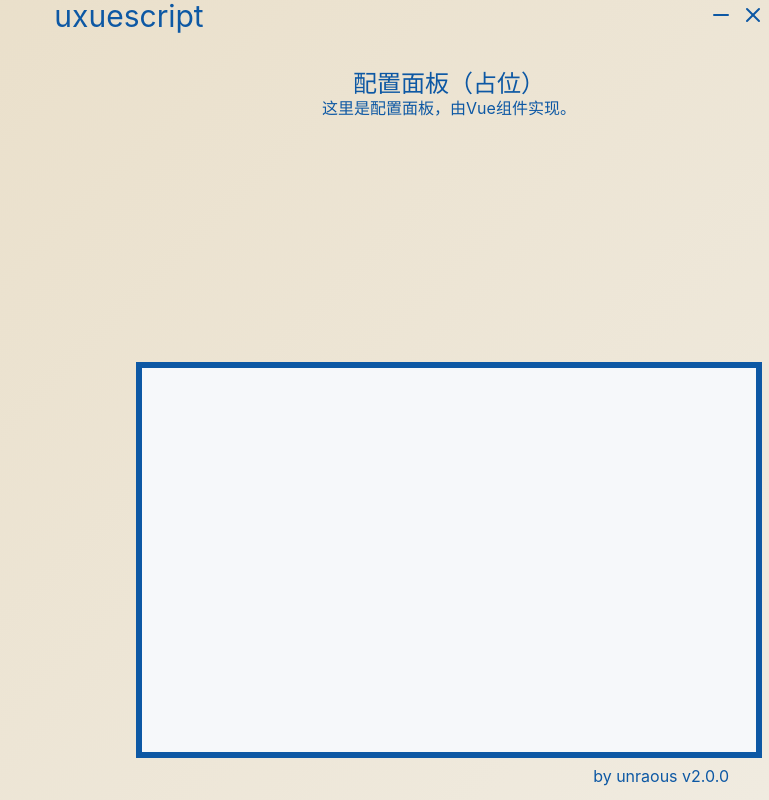
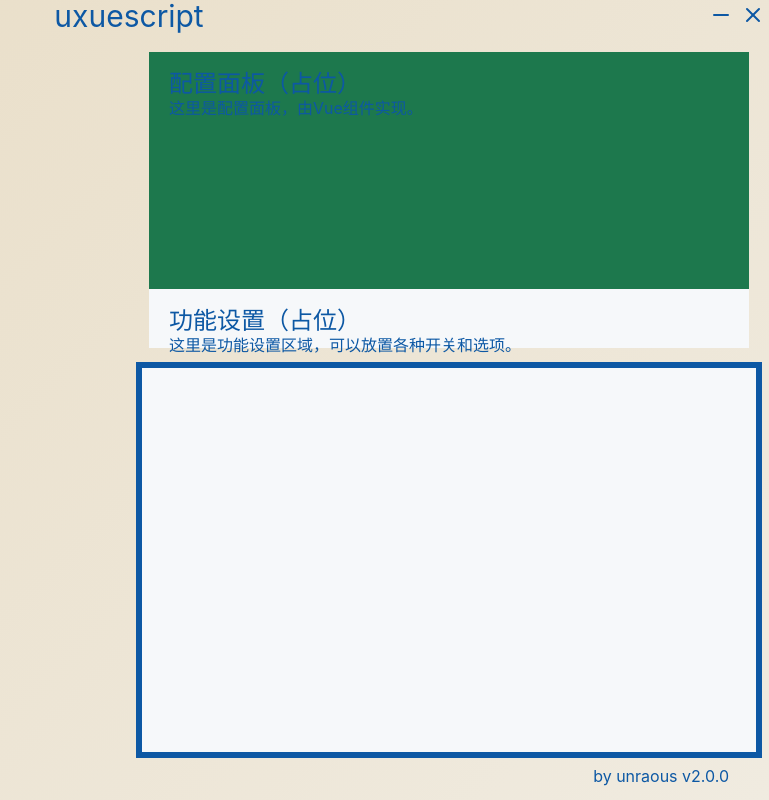
Before and after one commit to unraous/uxs-rs, a Vue app: page / in a window 1280 px wide. Shown: the whole page, without its empty margins (511-1280 px from the left). Built offline with nearby package versions, Linux system fonts and the light colour scheme.

Commit message:
seperate config panel

```diff
--- a/src/App.vue
+++ b/src/App.vue
@@ -6,8 +6,6 @@ import ConfigPanel from '@/layouts/ConfigPanel.vue';
 
 <template>
   <main class="container">
-    <!-- Glitch 遮罩 - 覆盖整个视口（暂时停用） -->
-    <div class="glitch-mask"></div>
     <MenuBar/>
     <div class="main-layout">
       <div class="left-panel">
--- a/src/layouts/ConfigPanel.vue
+++ b/src/layouts/ConfigPanel.vue
@@ -3,15 +3,21 @@
 </script>
 
 <template>
-  <div class="config-panel">
-    <h2>配置面板（占位）</h2>
-    <p>这里是配置面板，由Vue组件实现。</p>
+  <div class="body">
+    <div class="config">
+      <h2>配置面板（占位）</h2>
+      <p>这里是配置面板，由Vue组件实现。</p>
+    </div>
+    <div class="tips">
+      <h2>功能设置（占位）</h2>
+      <p>这里是功能设置区域，可以放置各种开关和选项。</p>
+    </div>
   </div>
 </template>
 
 <style scoped>
-.config-panel {
-  padding: 40px;
+.body {
+  padding: 20px;
   width: 100%;
   height: 43.75%;
   background-color: transparent;
@@ -19,4 +25,18 @@
   align-items: center;
   flex-direction: column;
 }
+
+.config {
+  padding: 20px;
+  width: 100%;
+  height: 80%;
+  background-color: #1d784d;
+}
+
+.tips {
+  padding: 20px;
+  width: 100%;
+  height: 20%;
+  background-color: #F6F8FA;
+}
 </style>
```
